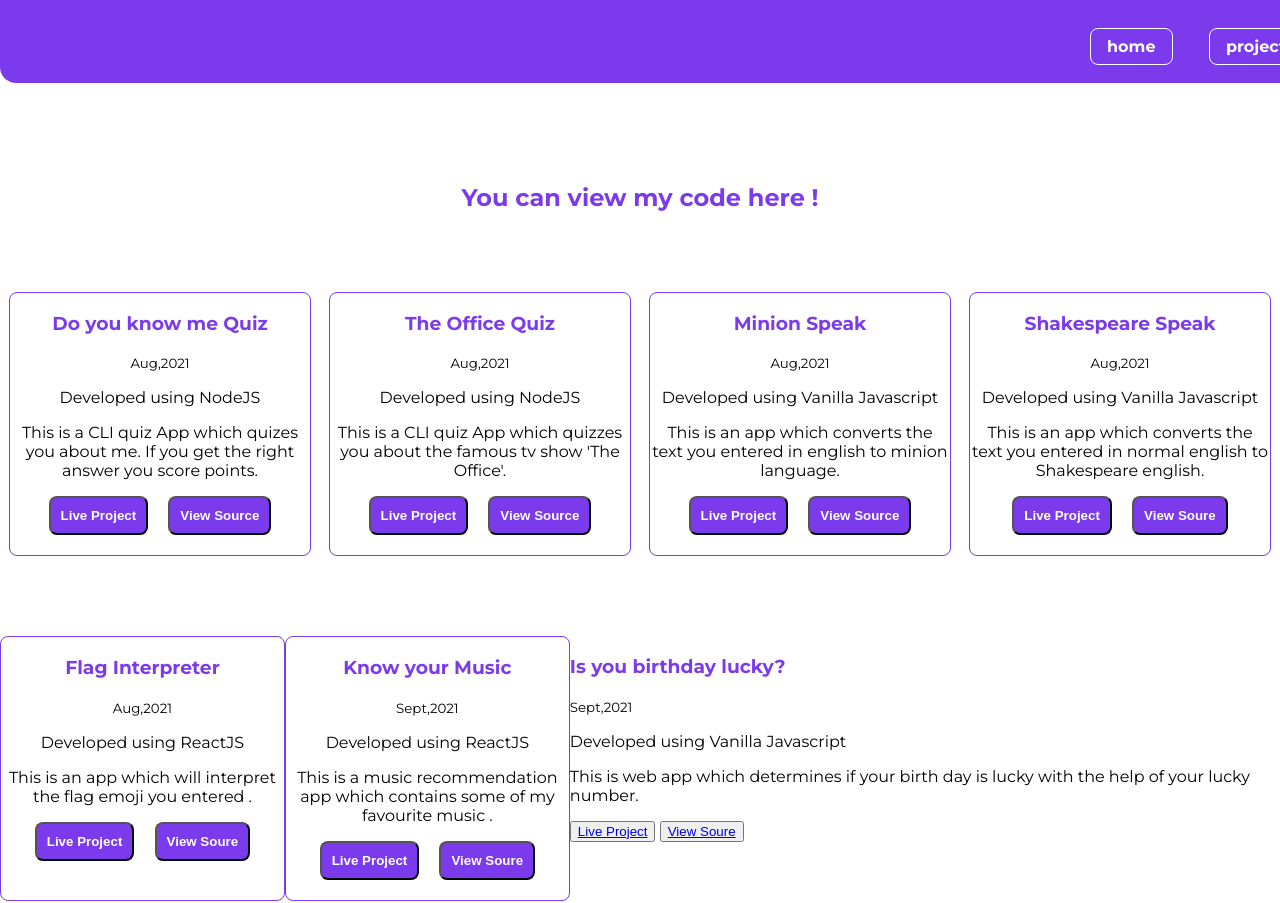
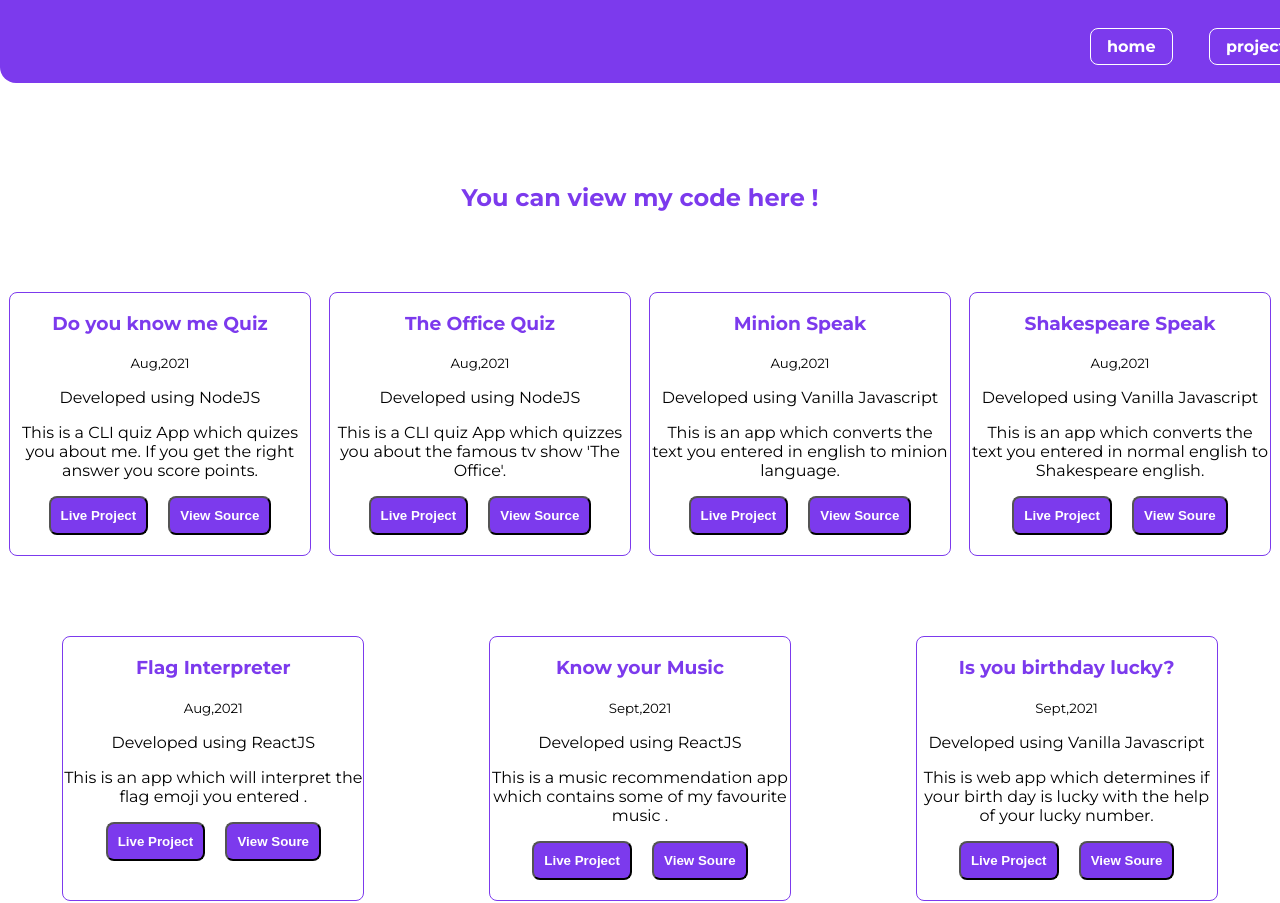
Before and after one commit to varun-Tad/My-portfolio, a plain HTML site: page project.html in a window 1280 px wide. Shown: the part 57-960 px from the top of the page. Drawn offline with Linux system fonts and the light colour scheme.

Commit message:
added styling

```diff
--- a/project.css
+++ b/project.css
@@ -207,6 +207,28 @@ body{
 
 
 
+.markEleven{
+    border: 1px solid var(--primary-color);
+    text-align:center;
+    width: 300px;
+    padding-bottom: 20px;
+    border-radius: 0.5rem;
+}
+
+.markEleven .btn{
+    background: var(--primary-color);
+    padding: 10px;
+    border-radius: 0.5rem;
+    margin: 0 8px;
+}
+
+
+.markEleven .btn a{
+    text-decoration: none;
+    color:white;
+    font-weight:700;
+}
+
 
 
 /* footer */
```
